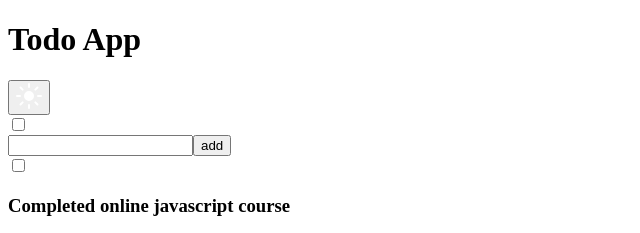
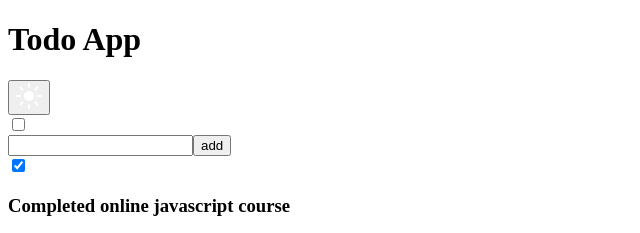
Before and after one commit to Yellow-May/React_Redux_Todo_App_With_Theme_Changer, a React (Create React App) app: page / in a window 1280 px wide. Shown: the top 233 px of the page, without its empty margins (0-640 px from the left). Built offline with nearby package versions, Linux system fonts and the light colour scheme.

Commit message:
- Delete functionality added through dispatch delTodo - Check complete added through dispatch markTodo

```diff
--- a/src/components/Todo.tsx
+++ b/src/components/Todo.tsx
@@ -1,16 +1,24 @@
 import React from "react";
-import { TodoType } from "../redux/slices/todoSlice";
+import { useAppDispatch } from "../redux/hooks";
+import { delTodo, markTodo, TodoType } from "../redux/slices/todoSlice";
 import closeIcon from "../assets/icons/icon-cross.svg";
 
 const Todo = (props: TodoType) => {
+	const dispatch = useAppDispatch();
+
 	return (
 		<div className='todo-item'>
 			<div className='check'>
-				<input type='checkbox' name='markTodo' />
+				<input
+					type='checkbox'
+					name='markTodo'
+					checked={!props.pending}
+					onChange={() => dispatch(markTodo(props.id))}
+				/>
 				<span></span>
 			</div>
 			<h3 className='title'>{props.title}</h3>
-			<button className='btn btn-del' title='delete Todo'>
+			<button className='btn btn-del' title='delete Todo' onClick={() => dispatch(delTodo(props.id))}>
 				<img src={closeIcon} alt='close' />
 			</button>
 		</div>
```
